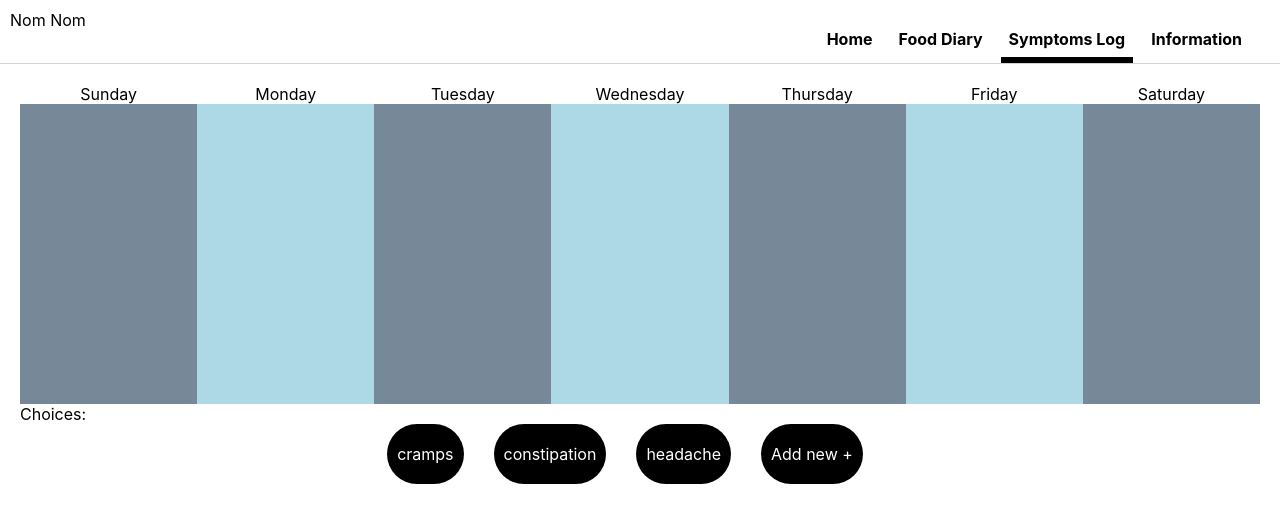
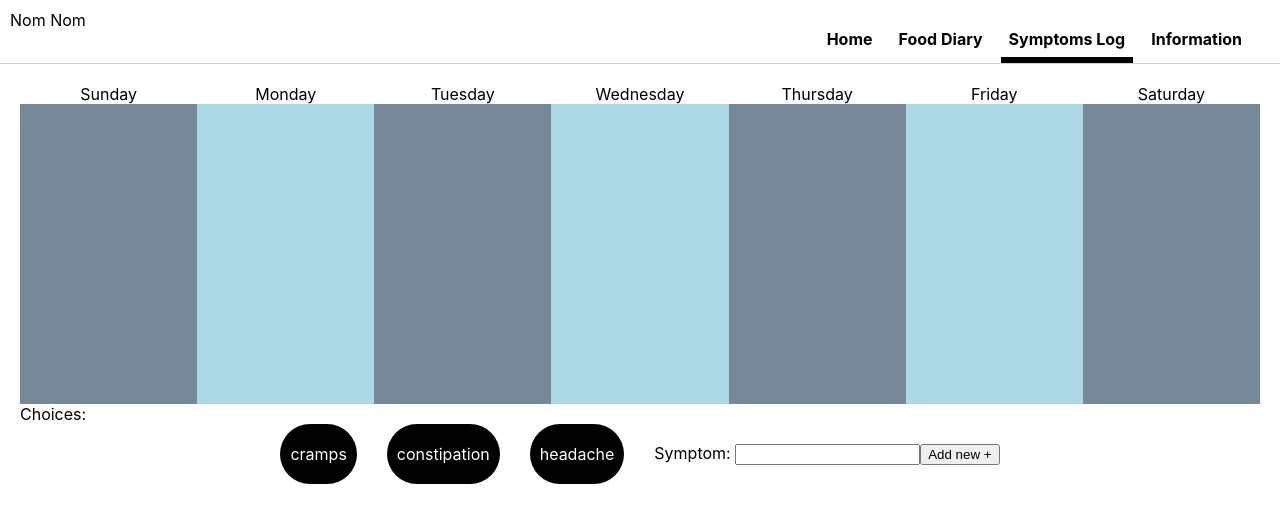
Before and after one commit to MelisaIm/nomnom-app, a React (Create React App) app: page /symptoms in a window 1280 px wide. Shown: the top 522 px of the page. Built offline with nearby package versions, Linux system fonts and the light colour scheme.

Commit message:
Add drag and drop capability to symptoms log

```diff
--- a/src/index.js
+++ b/src/index.js
@@ -3,13 +3,10 @@ import ReactDOM from 'react-dom';
 import './index.css';
 import App from './App';
 import reportWebVitals from './reportWebVitals';
-import {DragDropContext} from 'react-beautiful-dnd';
 
 ReactDOM.render(
   <React.StrictMode>
-    <DragDropContext>
       <App />
-    </DragDropContext>
   </React.StrictMode>,
   document.getElementById('root')
 );
--- a/src/views/FoodDiary.js
+++ b/src/views/FoodDiary.js
@@ -67,7 +67,7 @@ export default class FoodDiary extends React.Component {
             <div className="view week food">
                 <div className="top-container">
                     <div className="week-container">
-                        <button>&#10094;</button>
+                        {/* <button>&#10094;</button> */}
                         {days.map(day =>
                             <div className="day" key={day}>
                                 <span>{day}</span>
@@ -78,7 +78,7 @@ export default class FoodDiary extends React.Component {
                                 </div>
                             </div>
                         )}
-                        <button>&#10095;</button>
+                        {/* <button>&#10095;</button> */}
                     </div>
                 </div>
                 <span>Choices:</span>
--- a/src/views/SymptomsLog.js
+++ b/src/views/SymptomsLog.js
@@ -7,7 +7,7 @@ export default class SymptomsLog extends React.Component {
         super(props);
 
         this.state = {
-            choices: [{name: 'cramps'}, {name: 'constipation'}, {name: 'headache'}, {name: 'Add new +'}],
+            choices: ['cramps', 'constipation', 'headache'],
             week: {
                 sunday: [],
                 monday: [],
@@ -20,6 +20,47 @@ export default class SymptomsLog extends React.Component {
         }
     }
 
+    onDragStart = (e) => {
+        e.dataTransfer.setData('text/plain', e.target.id);
+    }
+
+    onDragOver = (e) => {
+        e.preventDefault();
+    }
+
+    onDrop = (e) => {
+        const id = e.dataTransfer.getData('text/plain');
+        const dropzone = e.target.id;
+        const newWeek = {...this.state.week};
+        newWeek[dropzone].push(id);
+        e.dataTransfer.clearData();
+        this.setState({week: newWeek});
+    }
+
+    handleAddNew = (e) => {
+        e.preventDefault();
+        let choices = this.state.choices;
+        const newChoice = this.state.value;
+        const found = choices.find((val) => val === newChoice);
+
+        if (found) return;
+        choices.push(newChoice);
+
+        this.setState({choices, value: ''});
+    }
+
+    handleChange = (e) => {
+        this.setState({value: e.target.value});
+    }
+
+    deleteSymptom = (e, day) => {
+        const id = e.target.id;
+        const week = this.state.week;
+        let newday = this.state.week[day].filter((val) => val !== id);
+        week[day] = newday;
+        this.setState({week});
+    }
+
     render() {
         return (
             <div className="view week symptoms">
@@ -28,16 +69,25 @@ export default class SymptomsLog extends React.Component {
                         {days.map(day =>
                             <div className="day" key={day}>
                                 <span>{day}</span>
-                                <div className="dragdrop-box"></div>
+                                <div id={day.toLocaleLowerCase()} className="dragdrop-box" onDragOver={(e) => this.onDragOver(e)} onDrop={(e)=> this.onDrop(e)}>
+                                {this.state.week[day.toLocaleLowerCase()].map((symptom, index) => {
+                                    return <button key={index} id={symptom} className="choice" onClick={(e) => this.deleteSymptom(e, day.toLocaleLowerCase())}>{symptom} x</button>
+                                })}
+                                </div>
                             </div>
                         )}
                     </div>
                 </div>
                 <span>Choices:</span>
                 <div className="footer">
-                        {this.state.choices.map((food, index) => {
-                            return <div key={index} className="choice">{food.name}</div>
+                    {this.state.choices.map((symptom, index) => {
+                            return <div draggable key={index} id={symptom} className="choice" onDragStart={(e) => this.onDragStart(e)}>{symptom}</div>
                         })}
+                        <form className="addNewForm" onSubmit={(e) => this.handleAddNew(e)}>
+                            <label>Symptom: </label>
+                            <input type="text" value={this.state.value} onChange={this.handleChange}/>
+                            <input type="submit" value="Add new +"></input>
+                        </form>
                 </div>
             </div>
         )
```
